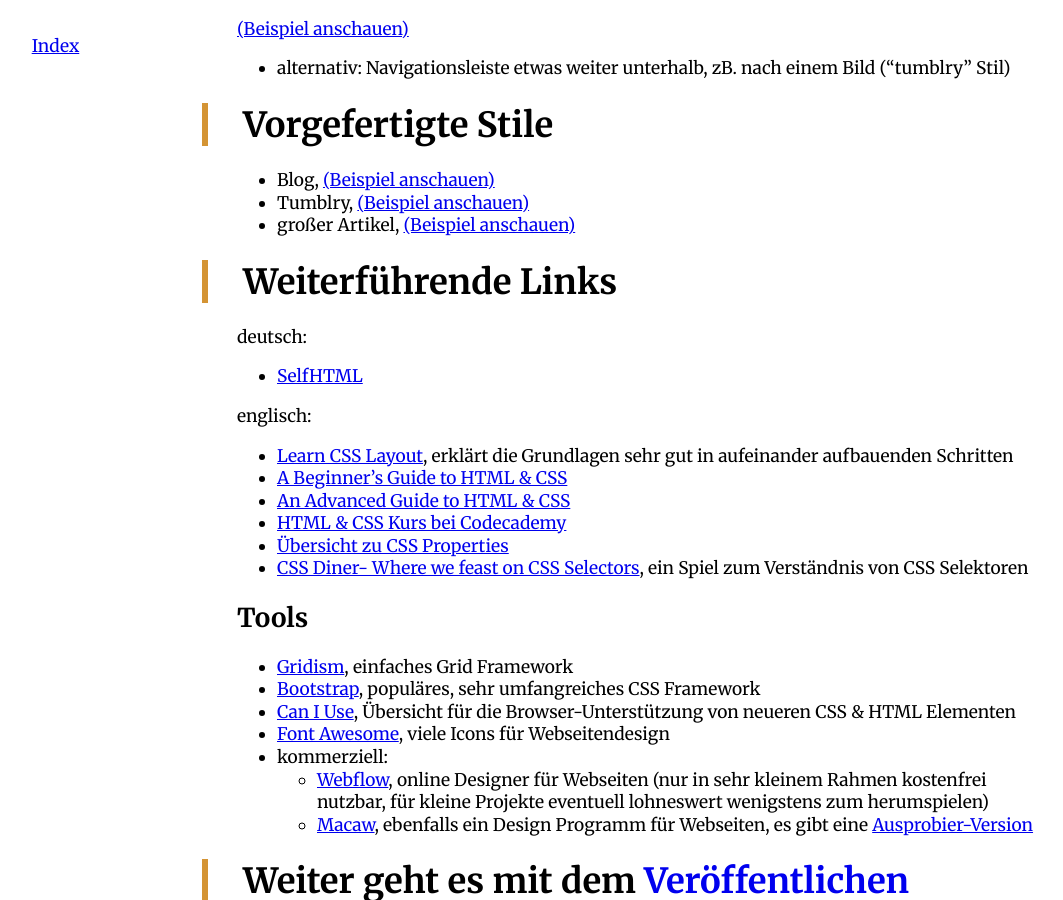
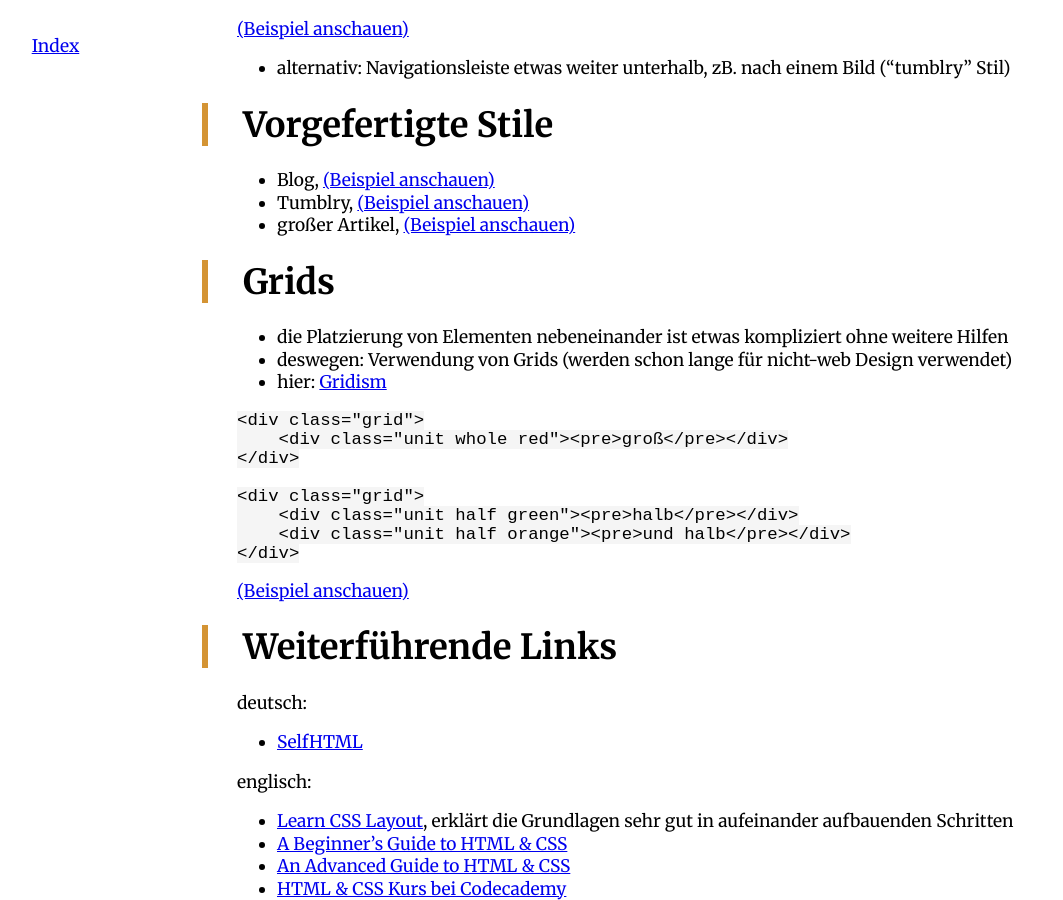
Before and after one commit to heyLu/web101, a Jekyll site: the page built from more-css.md, in a window 1280 px wide and 900 px high, scrolled down 1120 px. Shown: the whole window, without its empty margins (3-1066 px from the left). Built offline with Jekyll 4.4.1, drawn with Linux system fonts in a browser that asks for light colours.

Commit message:
add grid example.
ugh. i missed that the background-color was on the inner pre elements on
the gridism home page and spent more than an hour looking for the error.

...

```diff
--- a/more-css.md
+++ b/more-css.md
@@ -61,6 +61,27 @@ Je nachdem was euch interessiert können wir mit folgenden Dingen weitermachen:
 * Tumblry, [(Beispiel anschauen)](examples/tumblry.html)
 * großer Artikel, [(Beispiel anschauen)](examples/article.html)
 
+# Grids
+
+* die Platzierung von Elementen nebeneinander ist etwas kompliziert ohne
+    weitere Hilfen
+* deswegen: Verwendung von Grids (werden schon lange für nicht-web Design
+    verwendet)
+* hier: [Gridism](http://cobyism.com/gridism)
+
+<!-- ... -->
+
+    <div class="grid">
+        <div class="unit whole red"><pre>groß</pre></div>
+    </div>
+
+    <div class="grid">
+        <div class="unit half green"><pre>halb</pre></div>
+        <div class="unit half orange"><pre>und halb</pre></div>
+    </div>
+
+[(Beispiel anschauen)](examples/09-grid.html)
+
 # Weiterführende Links
 
 deutsch:
```
Also changed, not shown: examples/09-grid.html (added, +41 -0 lines).
